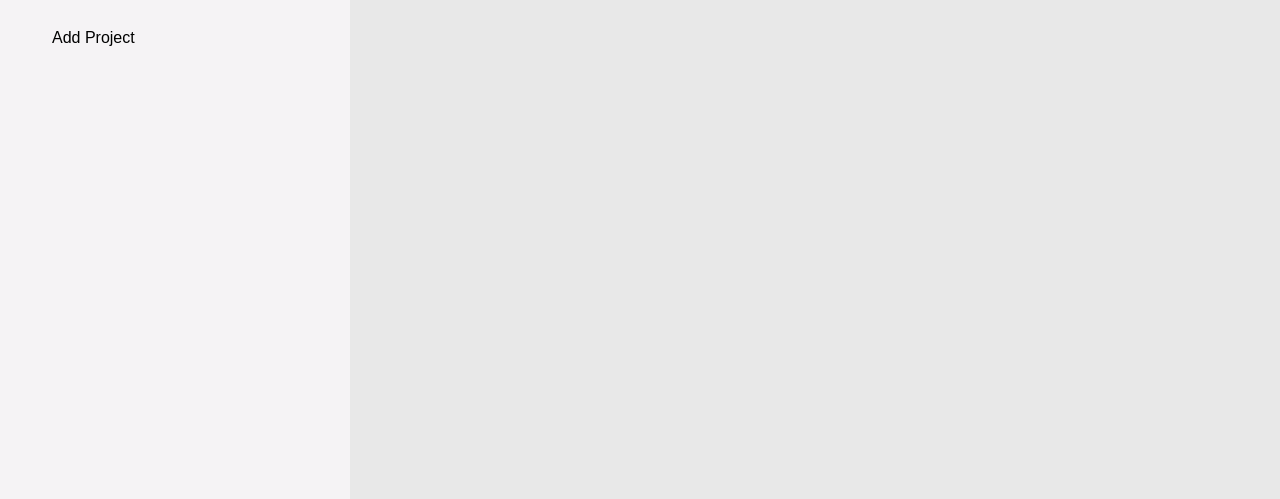
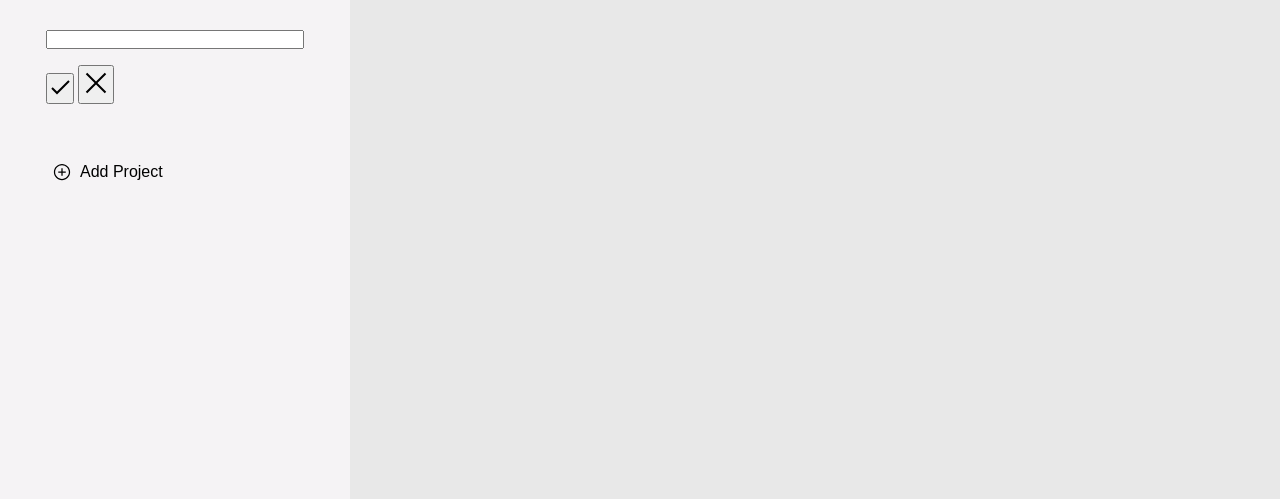
Before and after one commit to JohanyF/todo-list, a website built with webpack: page src/index.html in a window 1280 px wide. Shown: the part 301-800 px from the top of the page. Built offline with nearby package versions, Linux system fonts and the light colour scheme.

Commit message:
Added a form element inside of projects

```diff
--- a/src/index.html
+++ b/src/index.html
@@ -24,8 +24,16 @@
                 <div class="projects-container">
                     <h2 class="project-text">Projects</h2>
                     <ul class="projects-list">
-                        <li><button type="button" id="project-add">Add Project</button></li>
+                        <!-- <li>Inbox</li> -->
                     </ul>
+                    <form id="add-project-container" class="none">
+                        <input type="text" name="add-project" id="add-project">
+                        <div class="project-icons">
+                            <button type="submit" class="submit-project-btn" value="default"></button>
+                            <button type="button" class="cancel-project-btn" value="cancel"></button>
+                        </div>
+                    </form>
+                    <button type="button" id="project-add">Add Project</button>
                 </div>
             </aside>
             <div class="content">
@@ -37,7 +45,7 @@
                 </div>
             </div>
         </main>
-        <dialog id="modal">
+        <dialog id="task-modal">
             <form method="dialog" name="taskForm" id="taskForm">
                 <div class="input-container">
                     <label for="task">Task: </label>
@@ -72,6 +80,7 @@
 
             </form>
         </dialog>
+
     </div>
 </body>
 </html>
```
